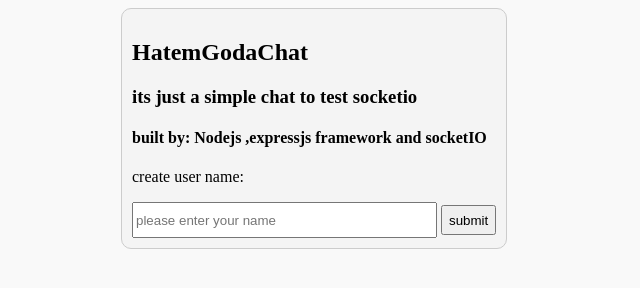
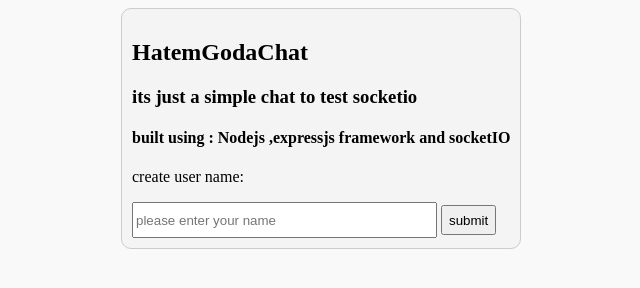
Before and after one commit to hatemgodaphp/chatio, a website: page index.html in a window 1280 px wide. Shown: the full height of the page, 189-829 px from the left. Drawn offline with nearby package versions, Linux system fonts and the light colour scheme; no server answers.

Commit message:
update8
update8

```diff
--- a/index.html
+++ b/index.html
@@ -66,7 +66,7 @@
 <div id="namesWrapper">
 <h2>HatemGodaChat</h2>
 <h3>its just a simple chat to test socketio</h3>
-<h4>built by: Nodejs ,expressjs framework and socketIO </h4>
+<h4>built using : Nodejs ,expressjs framework and socketIO </h4>
 <p>create user name:</p>
 <div id="error"></div>
 <form action="" id="usernameform">
@@ -78,7 +78,7 @@
 <div id="mainWrapper">
 <h2>HatemGodaChat</h2>
 <h3>its just a simple chat to test socketio</h3>
-<h4>built by: Nodejs ,expressjs framework and socketIO </h4>
+<h4>built using: Nodejs ,expressjs framework and socketIO </h4>
 
 
 <div id="chatWarpper">
```
